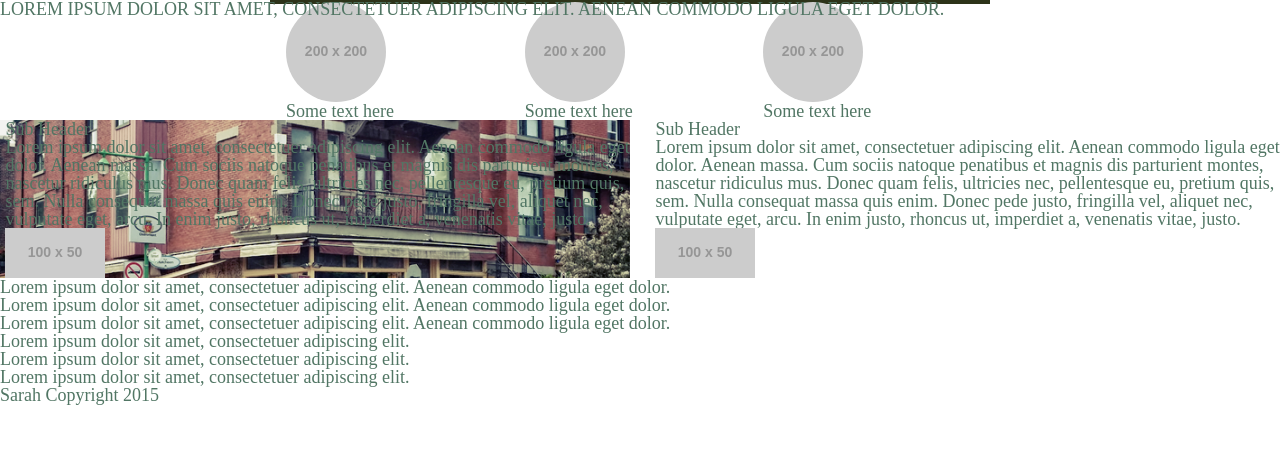
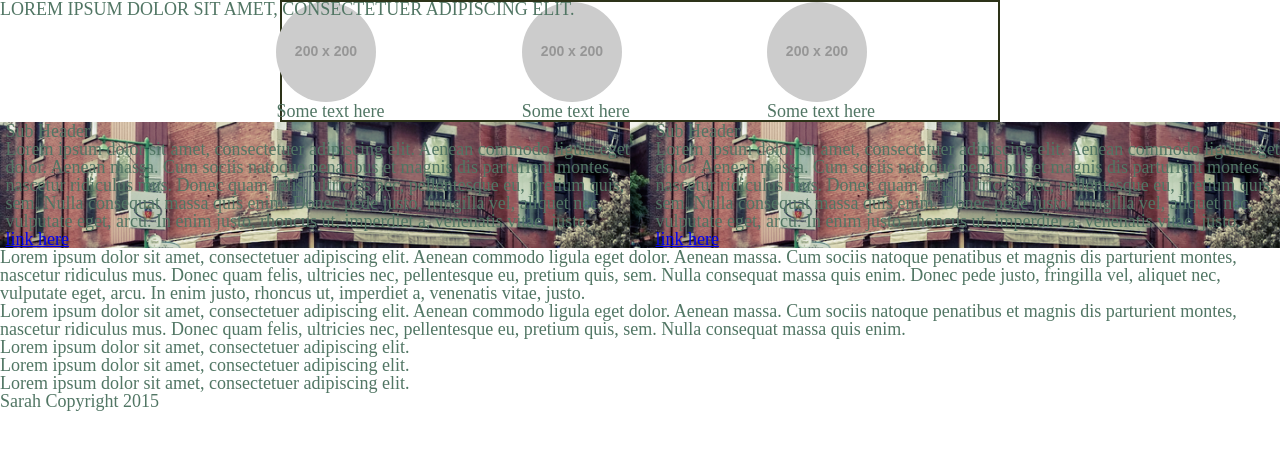
Before and after one commit to Kharsikar/Layout-test, a plain HTML site: page index.html in a window 1280 px wide. Drawn offline with Linux system fonts and the light colour scheme; placeholder pictures from the web are drawn by us; files whose address does not match are found by name; a web font is replaced by a local one.

Commit message:
updated html
new classes added

```diff
--- a/index.html
+++ b/index.html
@@ -18,48 +18,49 @@
 <body>
 
 	<header>
-		<h1>Lorem ipsum dolor sit amet, consectetuer adipiscing elit. Aenean commodo ligula eget dolor.</h1>
+		<h1>Lorem ipsum dolor sit amet, consectetuer adipiscing elit.</h1>
 	</header>
 
-	<nav class="group row">
-		<div class="container">
-			<div class="column four">
+	<nav class="container">
+		<div class="group row showcase">
+			<div class="circle column four">
 				 <img src="http://placehold.it/200x200">
 				 <p>Some text here</p>
 			</div>
-			<div class="column four">
+			<div class="circle column four">
 				 <img src="http://placehold.it/200x200">
 				 <p>Some text here</p>
 			</div>
-			<div class="column four">
+			<div class="circle column four">
 				 <img src="http://placehold.it/200x200">
 			 <p>Some text here</p>
 			 </div>
 		 </div>
 	</nav>
 
+
+
 	<section class="group row">
 	<!-- two column -->
 		<div class="highlight column six">
 			<h2>Sub Header</h2>
 			<p>Lorem ipsum dolor sit amet, consectetuer adipiscing elit. Aenean commodo ligula eget dolor. Aenean massa. Cum sociis natoque penatibus et magnis dis parturient montes, nascetur ridiculus mus. Donec quam felis, ultricies nec, pellentesque eu, pretium quis, sem. Nulla consequat massa quis enim. Donec pede justo, fringilla vel, aliquet nec, vulputate eget, arcu. In enim justo, rhoncus ut, imperdiet a, venenatis vitae, justo.</p>
-		<img src="http://placehold.it/100x50">
+			<a href="#"><div class="btn">link here</div></a>
+
 		</div>
-		<div class="column six">
+		<div class="highlight column six">
 			<h2>Sub Header</h2>
 			<p>Lorem ipsum dolor sit amet, consectetuer adipiscing elit. Aenean commodo ligula eget dolor. Aenean massa. Cum sociis natoque penatibus et magnis dis parturient montes, nascetur ridiculus mus. Donec quam felis, ultricies nec, pellentesque eu, pretium quis, sem. Nulla consequat massa quis enim. Donec pede justo, fringilla vel, aliquet nec, vulputate eget, arcu. In enim justo, rhoncus ut, imperdiet a, venenatis vitae, justo.</p>
-		<img src="http://placehold.it/100x50">
+			<a href="#"><div class="btn">link here</div></a>
 		</div>
 
 	</section>
 
 	<section>
-		<p>Lorem ipsum dolor sit amet, consectetuer adipiscing elit. Aenean commodo ligula eget dolor.</p>
-		<p>Lorem ipsum dolor sit amet, consectetuer adipiscing elit. Aenean commodo ligula eget dolor.</p>
-		<p>Lorem ipsum dolor sit amet, consectetuer adipiscing elit. Aenean commodo ligula eget dolor.</p>
+		<p>Lorem ipsum dolor sit amet, consectetuer adipiscing elit. Aenean commodo ligula eget dolor. Aenean massa. Cum sociis natoque penatibus et magnis dis parturient montes, nascetur ridiculus mus. Donec quam felis, ultricies nec, pellentesque eu, pretium quis, sem. Nulla consequat massa quis enim. Donec pede justo, fringilla vel, aliquet nec, vulputate eget, arcu. In enim justo, rhoncus ut, imperdiet a, venenatis vitae, justo.</p>
+		<p>Lorem ipsum dolor sit amet, consectetuer adipiscing elit. Aenean commodo ligula eget dolor. Aenean massa. Cum sociis natoque penatibus et magnis dis parturient montes, nascetur ridiculus mus. Donec quam felis, ultricies nec, pellentesque eu, pretium quis, sem. Nulla consequat massa quis enim.</p>
 	<!-- one column -->
 	</section>
-
 
 	<section>
 		<!-- form goes here -->
@@ -73,4 +74,6 @@
 	</footer>
 </body>
 
+	<script src="js/jquery.js"></script>
+
 </html>
```
